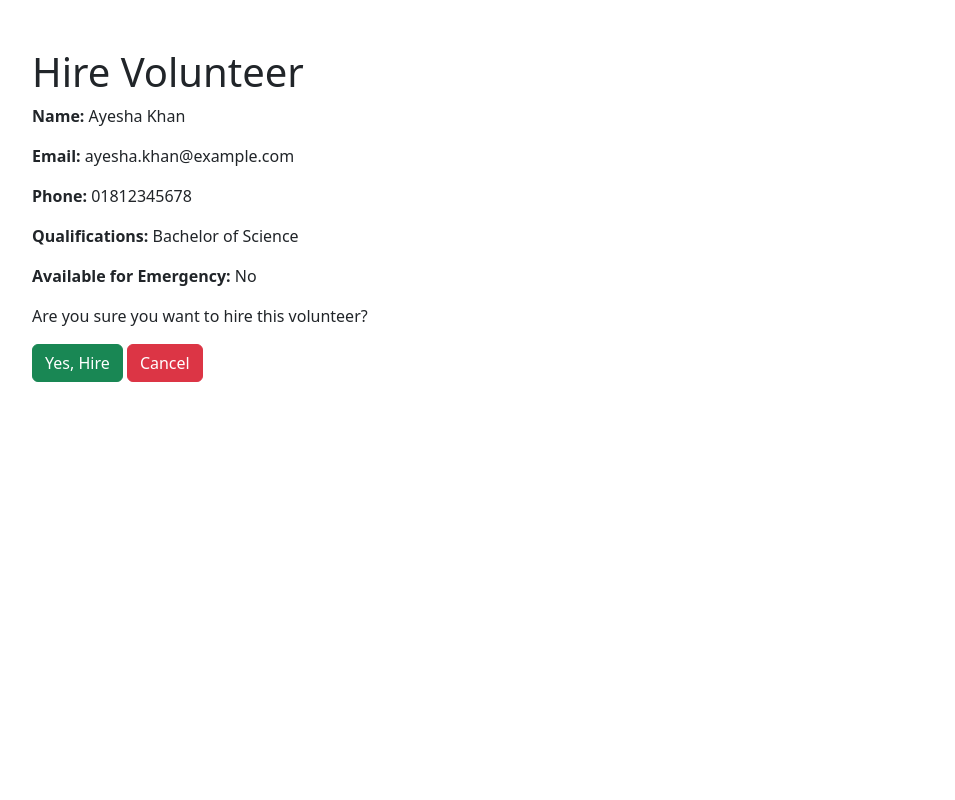
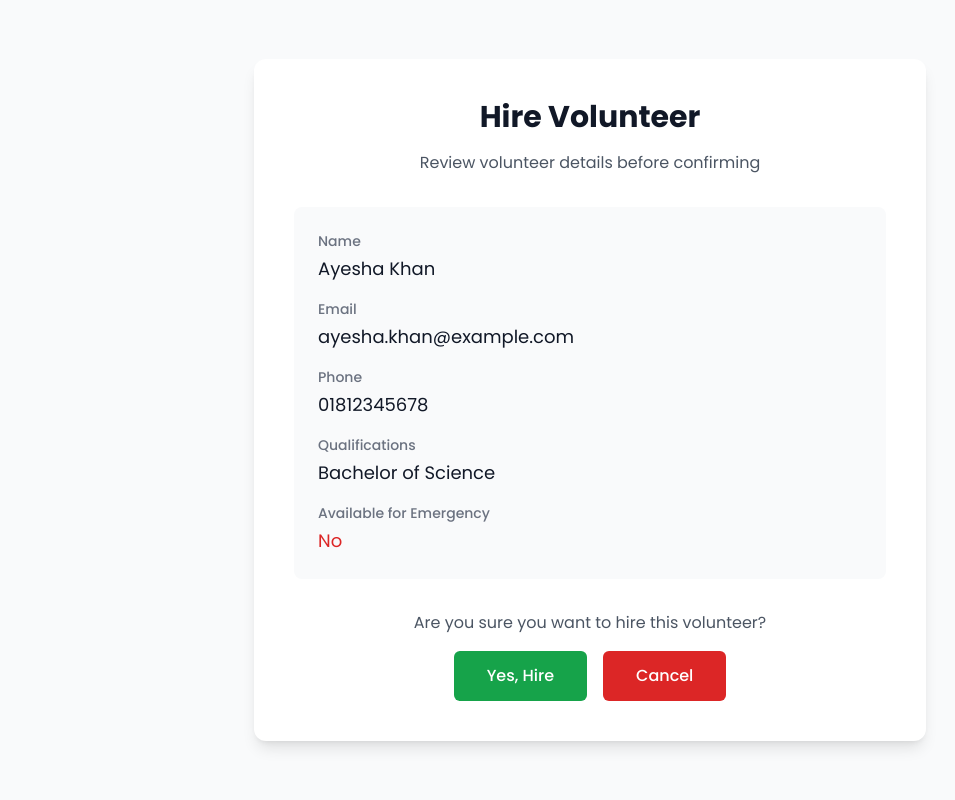
Before and after one commit to sillysaddy/VolunteerSphere, a PHP site: page /hire_volunteer.php?VolunteerID=1 in a window 1280 px wide. Shown: the whole page, without its empty margins (50-1005 px from the left). Run offline with PHP 8.4, Linux system fonts and the light colour scheme; a user stored in the database is signed in; data comes from the database, SQL or seed files in the repository; some libraries are stand-ins or nearby versions.

Commit message:
org ui complete

```diff
--- a/hire_volunteer.php
+++ b/hire_volunteer.php
@@ -46,21 +46,59 @@ if ($_SERVER['REQUEST_METHOD'] === 'POST') {
 <head>
     <meta charset="UTF-8">
     <meta name="viewport" content="width=device-width, initial-scale=1.0">
-    <title>Hire Volunteer</title>
-    <link href="https://cdn.jsdelivr.net/npm/bootstrap@5.3.0-alpha1/dist/css/bootstrap.min.css" rel="stylesheet">
+    <title>Hire Volunteer - VolunteerSphere</title>
+    <script src="https://cdn.tailwindcss.com"></script>
+    <link href="https://fonts.googleapis.com/css2?family=Poppins:wght@400;500;600;700&display=swap" rel="stylesheet">
+    <style>
+        body { font-family: 'Poppins', sans-serif; }
+    </style>
 </head>
-<body>
-    <div class="container mt-5">
-        <h1>Hire Volunteer</h1>
-        <p><strong>Name:</strong> <?php echo htmlspecialchars($volunteer['Name']); ?></p>
-        <p><strong>Email:</strong> <?php echo htmlspecialchars($volunteer['Email']); ?></p>
-        <p><strong>Phone:</strong> <?php echo htmlspecialchars($volunteer['Phone']); ?></p>
-        <p><strong>Qualifications:</strong> <?php echo htmlspecialchars($volunteer['Qualifications']); ?></p>
-        <p><strong>Available for Emergency:</strong> <?php echo ($volunteer['EmergencyHelp'] == 1) ? 'Yes' : 'No'; ?></p>
-        <form method="POST" action="">
-            <p>Are you sure you want to hire this volunteer?</p>
-            <button type="submit" name="confirm" value="yes" class="btn btn-success">Yes, Hire</button>
-            <a href="org_dashboard.php" class="btn btn-danger">Cancel</a>
+<body class="bg-gray-50 min-h-screen flex items-center justify-center py-12 px-4 sm:px-6 lg:px-8">
+    <div class="max-w-2xl w-full space-y-8 bg-white p-10 rounded-xl shadow-lg">
+        <div class="text-center">
+            <h1 class="text-3xl font-bold text-gray-900 mb-4">Hire Volunteer</h1>
+            <p class="text-gray-600 mb-8">Review volunteer details before confirming</p>
+        </div>
+
+        <div class="bg-gray-50 rounded-lg p-6 space-y-4">
+            <div>
+                <h2 class="text-sm font-medium text-gray-500">Name</h2>
+                <p class="mt-1 text-lg text-gray-900"><?php echo htmlspecialchars($volunteer['Name']); ?></p>
+            </div>
+            <div>
+                <h2 class="text-sm font-medium text-gray-500">Email</h2>
+                <p class="mt-1 text-lg text-gray-900"><?php echo htmlspecialchars($volunteer['Email']); ?></p>
+            </div>
+            <div>
+                <h2 class="text-sm font-medium text-gray-500">Phone</h2>
+                <p class="mt-1 text-lg text-gray-900"><?php echo htmlspecialchars($volunteer['Phone']); ?></p>
+            </div>
+            <div>
+                <h2 class="text-sm font-medium text-gray-500">Qualifications</h2>
+                <p class="mt-1 text-lg text-gray-900"><?php echo htmlspecialchars($volunteer['Qualifications']); ?></p>
+            </div>
+            <div>
+                <h2 class="text-sm font-medium text-gray-500">Available for Emergency</h2>
+                <p class="mt-1 text-lg <?php echo ($volunteer['EmergencyHelp'] == 1) ? 'text-green-600' : 'text-red-600'; ?>">
+                    <?php echo ($volunteer['EmergencyHelp'] == 1) ? 'Yes' : 'No'; ?>
+                </p>
+            </div>
+        </div>
+
+        <form method="POST" action="" class="mt-8 space-y-6">
+            <div class="text-center">
+                <p class="text-gray-600 mb-4">Are you sure you want to hire this volunteer?</p>
+                <div class="flex gap-4 justify-center">
+                    <button type="submit" name="confirm" value="yes"
+                            class="inline-flex justify-center px-8 py-3 border border-transparent text-base font-medium rounded-md text-white bg-green-600 hover:bg-green-700 focus:outline-none focus:ring-2 focus:ring-offset-2 focus:ring-green-500">
+                        Yes, Hire
+                    </button>
+                    <a href="org_dashboard.php"
+                       class="inline-flex justify-center px-8 py-3 border border-transparent text-base font-medium rounded-md text-white bg-red-600 hover:bg-red-700 focus:outline-none focus:ring-2 focus:ring-offset-2 focus:ring-red-500">
+                        Cancel
+                    </a>
+                </div>
+            </div>
         </form>
     </div>
 </body>
```
Also changed, not shown: offer_certificate.php (+36 -12 lines), offer_internship.php (+36 -13 lines).
